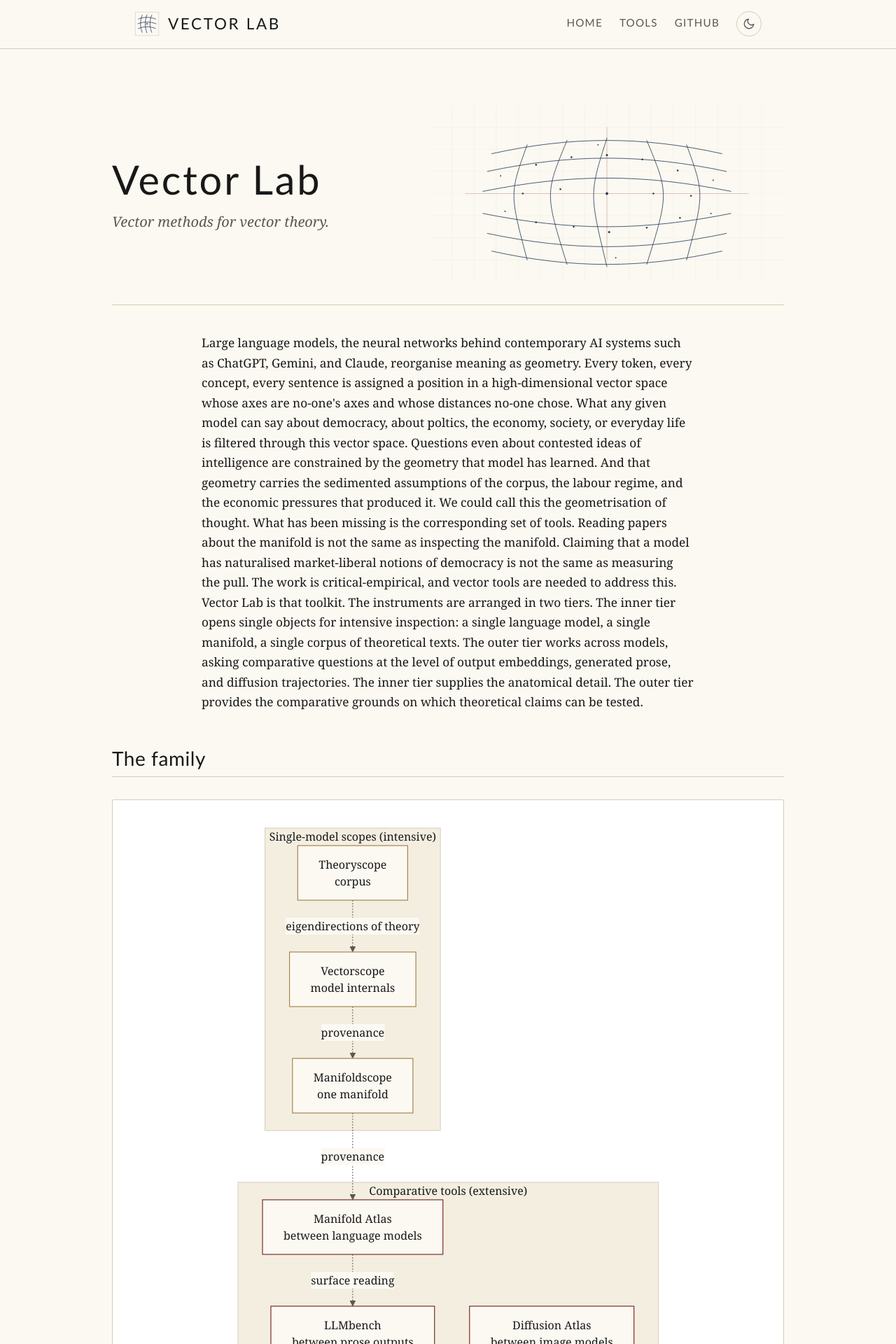
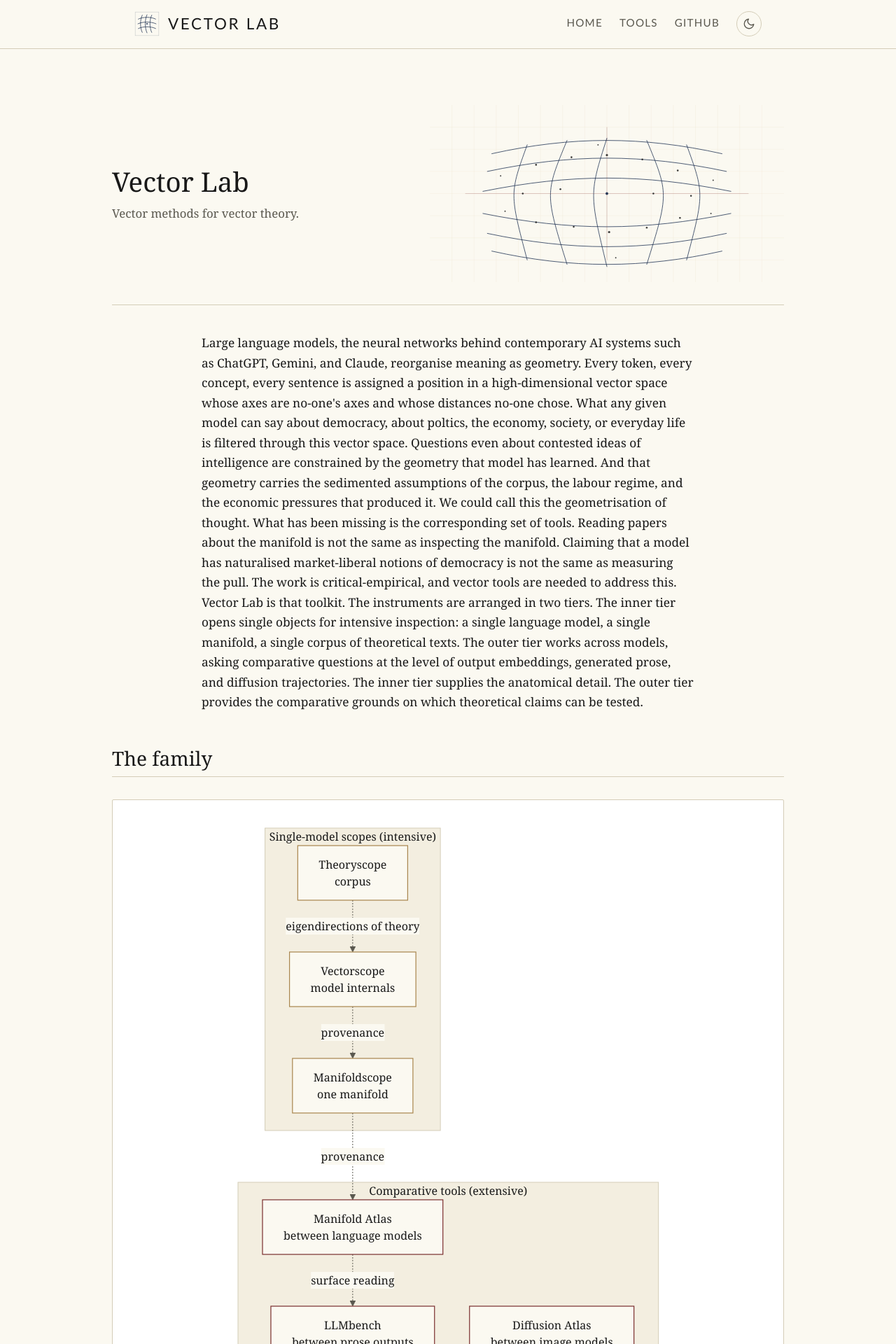
Before and after one commit to vector-lab-tools/vector-lab-tools.github.io, a Jekyll site: the page built from index.md, in a window 1280 px wide. Shown: the top 1920 px of the page at 70% size. Built offline with Jekyll 4.4.1, drawn with Linux system fonts in a browser that asks for light colours.

Commit message:
Typography: serif headings, smaller hero — academic feel
Switch h1 through h4 from Optima (display sans) to Georgia (serif)
so headings read as book-like rather than product-page. Hero h1
shrinks from 3.6rem to 2.4rem; tagline drops italic and shrinks to
1.05rem. Tool-card titles also pulled in from Optima to serif so the
card index doesn't fall back to SaaS-pricing-page register.

Optima is retained for institutional / display roles only: brand
wordmark in the nav (the small-caps "VECTOR LAB" mark), nav link
small-caps, and the lede drop-cap. The display sans now reads as
the department mark rather than as the page's voice.

Letter-spacing dropped to 0 on headings since Georgia does not
need the airy spacing that Optima asks for.

Hero illustration retained.

Supported-by: Claude

```diff
--- a/assets/css/style.scss
+++ b/assets/css/style.scss
@@ -172,13 +172,13 @@ a {
 
 h1, h2, h3, h4 {
   color: var(--vl-text);
-  font-family: $display;
+  font-family: $serif;
   font-weight: 500;
-  letter-spacing: 0.02em;
+  letter-spacing: 0;
   line-height: 1.25;
 }
 
-h1 { font-size: 2.8rem; margin: 2rem 0 1rem; letter-spacing: 0.04em; }
+h1 { font-size: 2.4rem; margin: 2rem 0 1rem; letter-spacing: 0; }
 
 h2 {
   font-size: 1.75rem;
@@ -247,15 +247,15 @@ hr { border: 0; border-top: 1px solid var(--vl-rule); margin: 3rem 0; }
   }
 
   .hero-text h1 {
-    font-size: 3.6rem;
+    font-size: 2.4rem;
     margin: 0 0 0.5rem;
-    letter-spacing: 0.05em;
+    letter-spacing: 0;
   }
 
   .tagline {
     color: var(--vl-muted);
-    font-style: italic;
-    font-size: 1.25rem;
+    font-style: normal;
+    font-size: 1.05rem;
     margin: 0;
     font-family: $serif;
   }
@@ -329,11 +329,11 @@ hr { border: 0; border-top: 1px solid var(--vl-rule); margin: 3rem 0; }
 
   h3 {
     margin: 0 0 0.4rem;
-    font-size: 1.35rem;
+    font-size: 1.25rem;
     color: var(--vl-text);
-    font-family: $display;
+    font-family: $serif;
     font-style: normal;
-    letter-spacing: 0.02em;
+    letter-spacing: 0;
 
     a {
       color: inherit;
```
